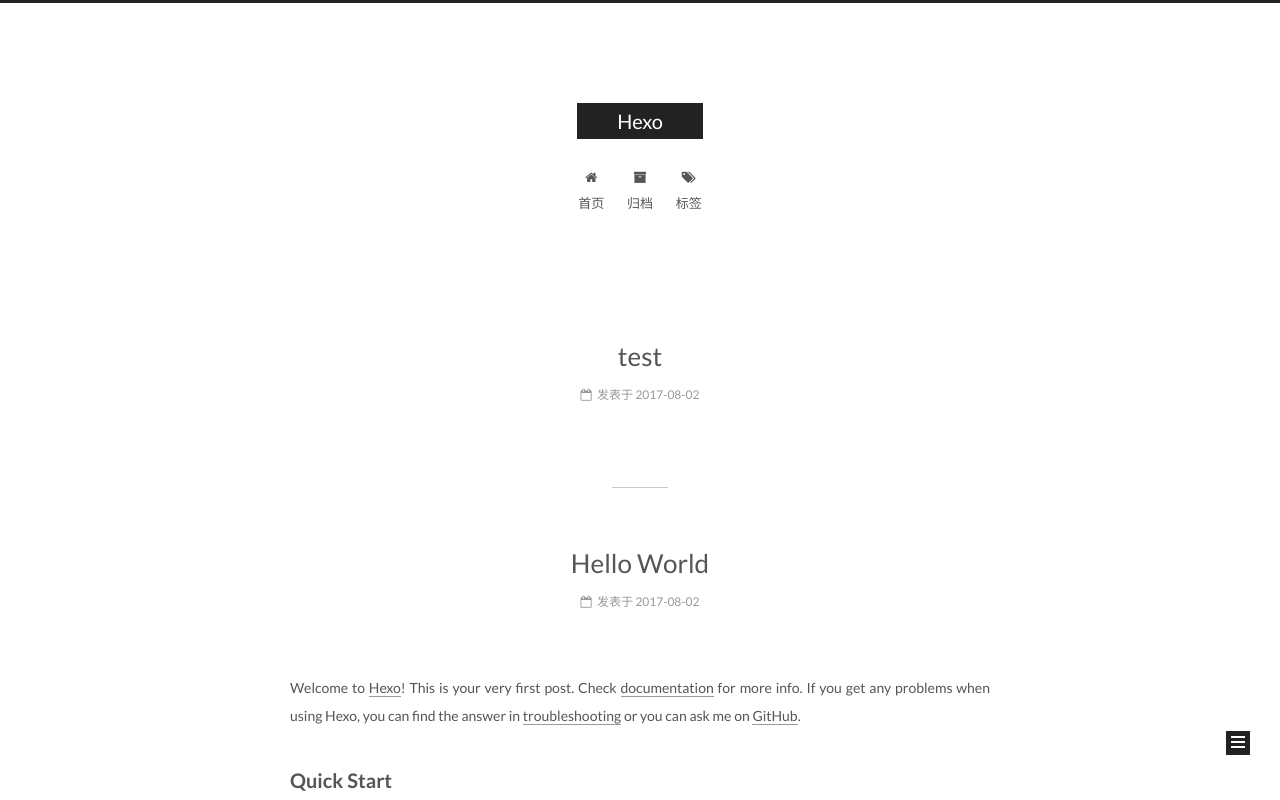
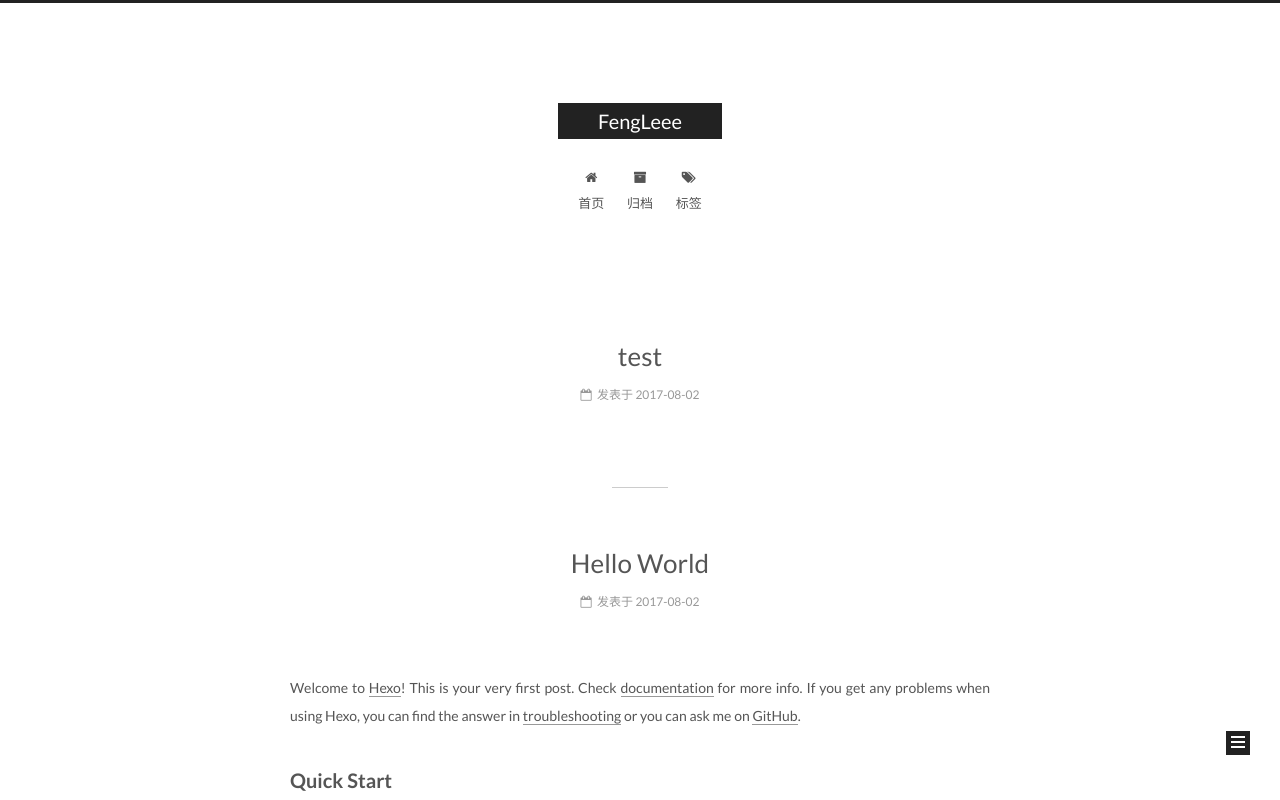
Before and after one commit to FengLeee/fengleee.github.io, a plain HTML site: page index.html in a window 1280 px wide. Shown: the top 800 px of the page. Drawn offline with Linux system fonts and the light colour scheme.

Commit message:
Site updated: 2017-08-02 01:23:59

```diff
--- a/index.html
+++ b/index.html
@@ -88,12 +88,12 @@
 
 
 <meta property="og:type" content="website">
-<meta property="og:title" content="Hexo">
+<meta property="og:title" content="FengLeee">
 <meta property="og:url" content="http://FengLeee.github.io/index.html">
-<meta property="og:site_name" content="Hexo">
+<meta property="og:site_name" content="FengLeee">
 <meta property="og:locale" content="zh-Hans">
 <meta name="twitter:card" content="summary">
-<meta name="twitter:title" content="Hexo">
+<meta name="twitter:title" content="FengLeee">
 
 
 
@@ -127,7 +127,7 @@
 
 
 
-  <title> Hexo </title>
+  <title> FengLeee </title>
 </head>
 
 <body itemscope itemtype="http://schema.org/WebPage" lang="zh-Hans">
@@ -165,7 +165,7 @@
     <div class="custom-logo-site-title">
       <a href="/"  class="brand" rel="start">
         <span class="logo-line-before"><i></i></span>
-        <span class="site-title">Hexo</span>
+        <span class="site-title">FengLeee</span>
         <span class="logo-line-after"><i></i></span>
       </a>
     </div>
@@ -257,7 +257,7 @@
     </span>
 
     <span hidden itemprop="publisher" itemscope itemtype="http://schema.org/Organization">
-      <meta itemprop="name" content="Hexo">
+      <meta itemprop="name" content="FengLeee">
     </span>
 
 
@@ -377,7 +377,7 @@
     </span>
 
     <span hidden itemprop="publisher" itemscope itemtype="http://schema.org/Organization">
-      <meta itemprop="name" content="Hexo">
+      <meta itemprop="name" content="FengLeee">
     </span>
 
 
```
Also changed, not shown: 2017/08/02/hello-world/index.html (+4 -4 lines), 2017/08/02/test/index.html (+4 -4 lines), archives/2017/08/index.html (+5 -5 lines), archives/2017/index.html (+5 -5 lines), archives/index.html (+5 -5 lines).
